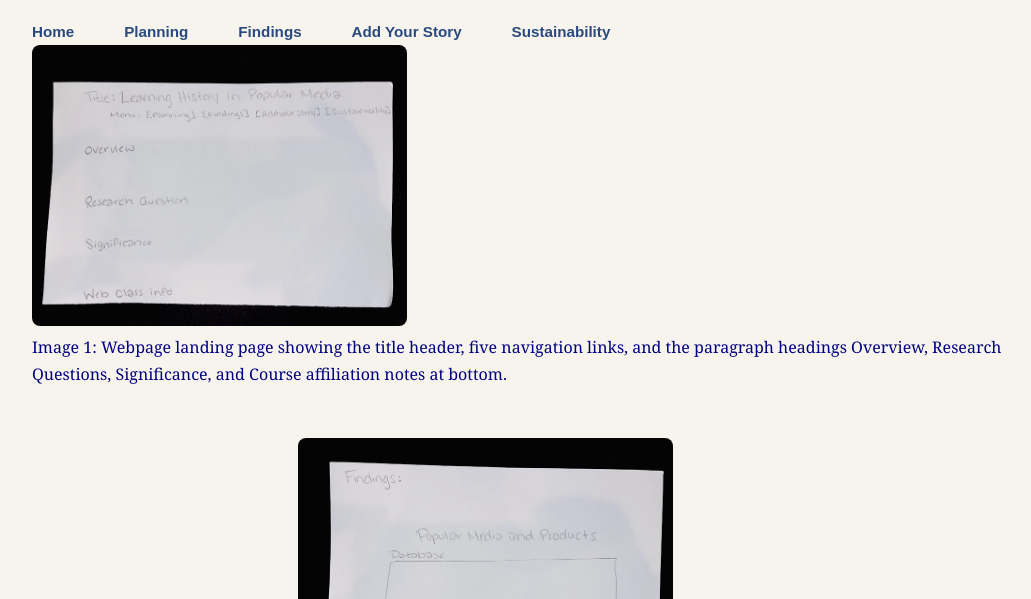
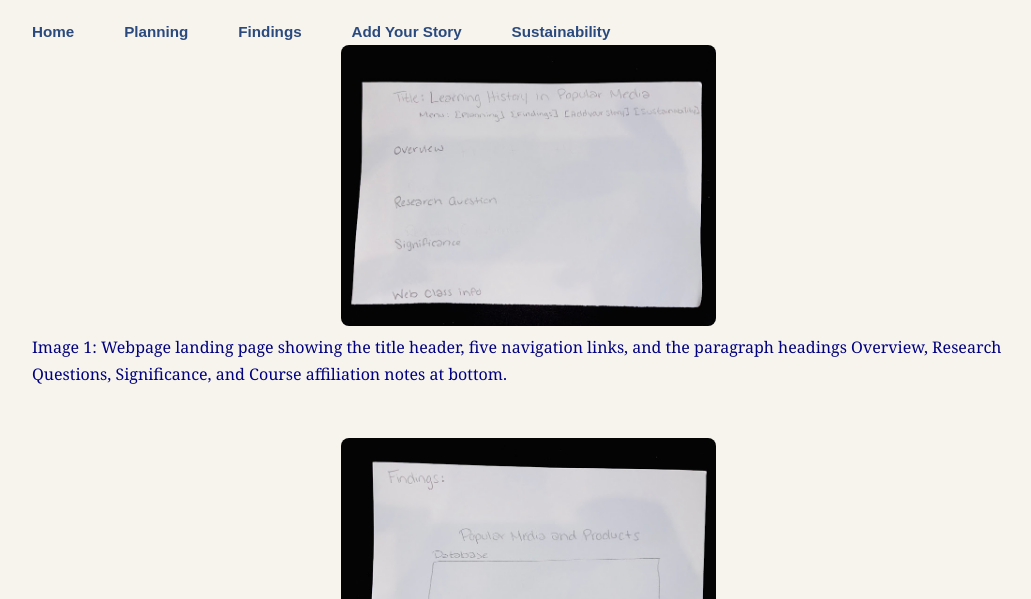
Before and after one commit to Kmann6/DH_project_webpage_pub, a plain HTML site: page planning.html in a window 1280 px wide. Shown: the part 201-800 px from the top of the page, without its empty margins (112-1143 px from the left). Drawn offline with Linux system fonts and the light colour scheme.

Commit message:
update image alignment

```diff
--- a/styles.css
+++ b/styles.css
@@ -41,8 +41,9 @@ figcaption {
     height: auto;
     border-radius: 8px;
     display: block;
-    margin: 0 0 8px 0;
-    justify-content: center;
+    margin-left: auto;
+    margin-right: auto;
+    margin-bottom: 8px;
 }
 
 /* -----------------------------------------------
```
